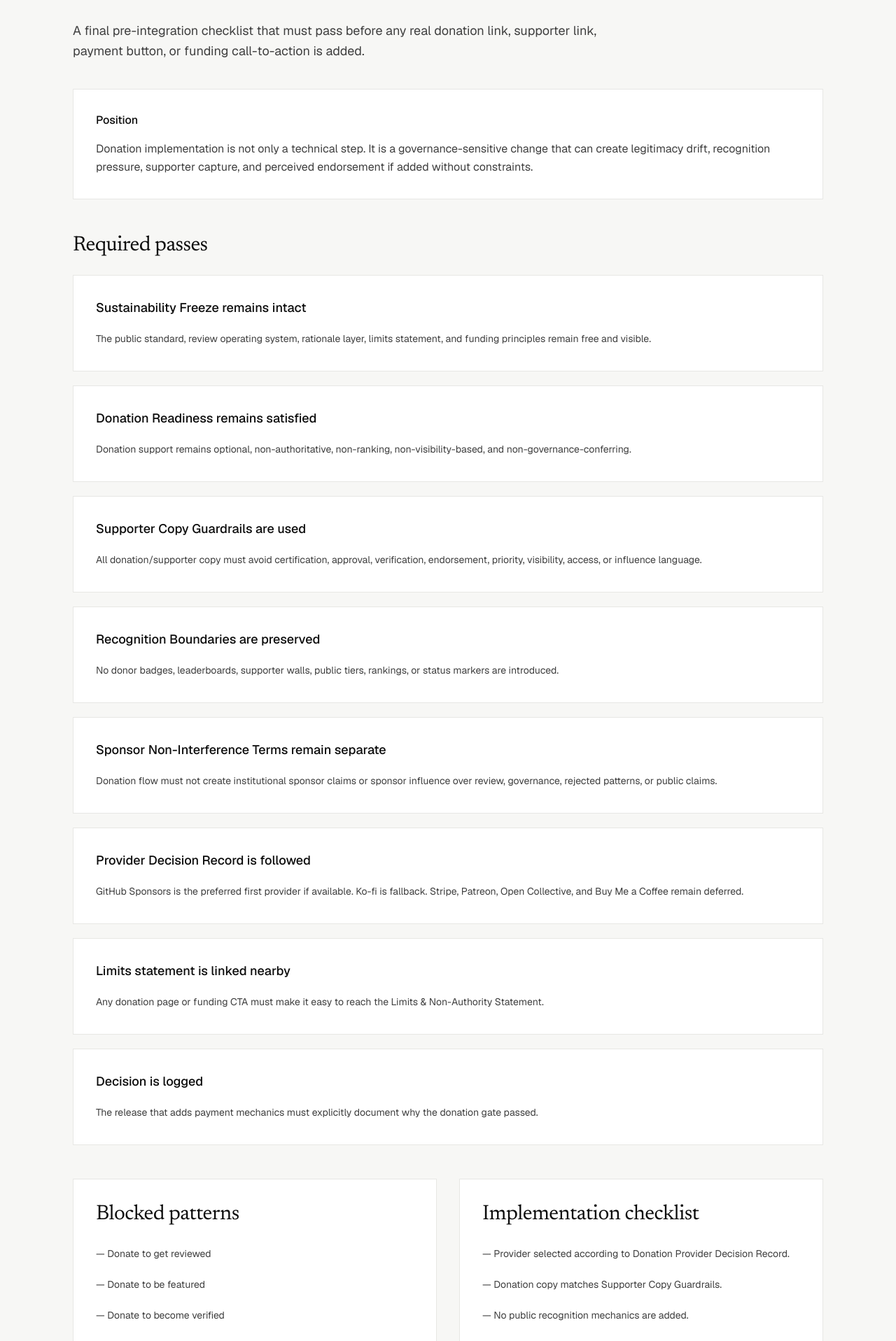
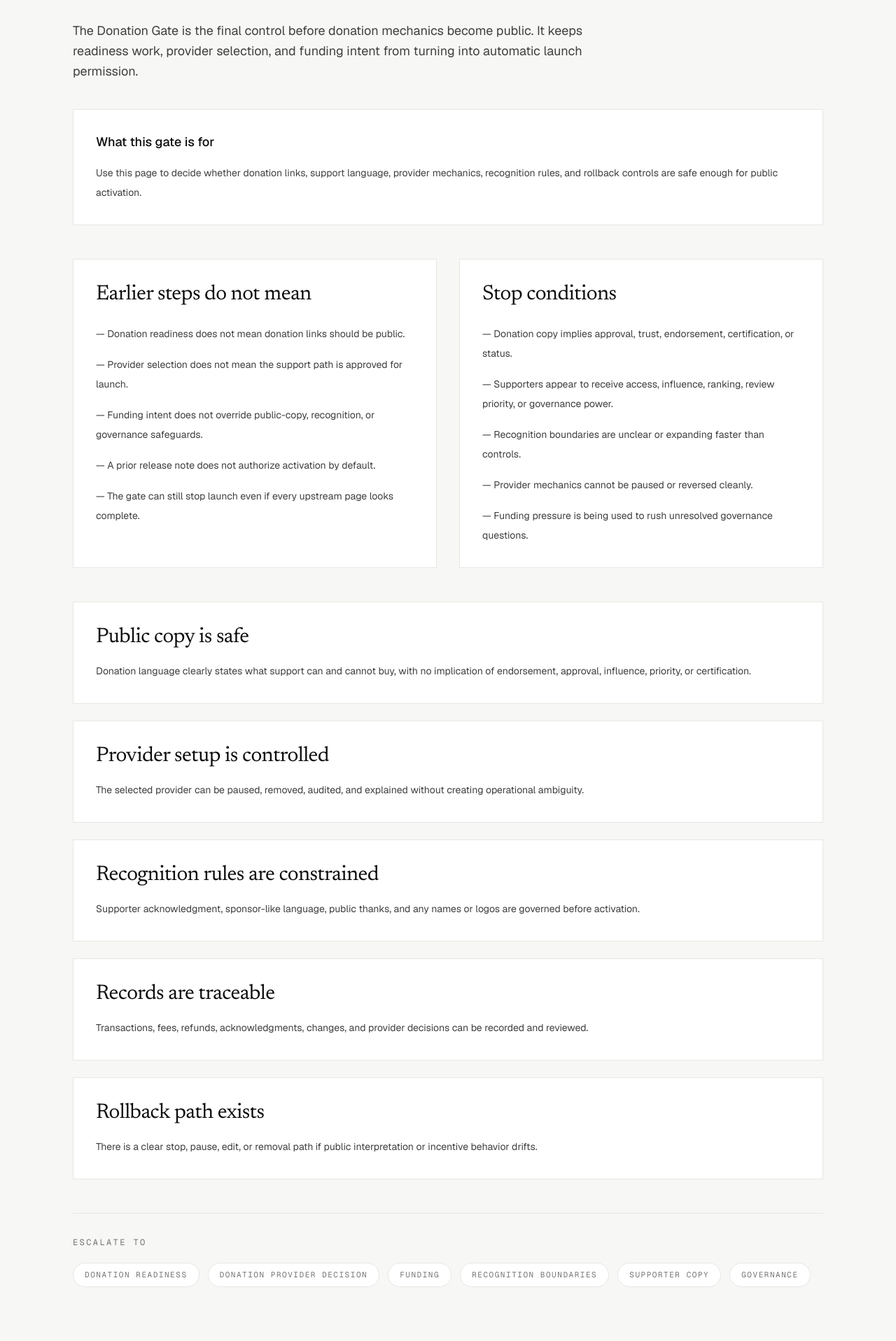
Before and after one commit to zacharymplace/creative-bridge, a Next.js app: page /donation-gate in a window 1280 px wide. Shown: the part 203-2120 px from the top of the page at 70% size. Built offline with nearby package versions, Linux system fonts and the light colour scheme.

Commit message:
Refine donation gate for readers

```diff
--- a/package.json
+++ b/package.json
@@ -1,6 +1,6 @@
 {
   "name": "creative-bridge",
-  "version": "3.46.0",
+  "version": "3.47.0",
   "private": true,
   "scripts": {
     "prebuild": "node scripts/sync-public-assets.mjs",
--- a/scripts/qa-static-export.mjs
+++ b/scripts/qa-static-export.mjs
@@ -105,6 +105,8 @@ const requiredFiles = [
   "docs/releases/v3.44.0.md",
   "docs/releases/v3.45.0.md",
   "docs/releases/v3.46.0.md",
+  "docs/releases/v3.47.0.md",
+  "docs/system/donation-gate-reader-pass.md",
   "docs/system/donation-readiness-reader-pass.md",
   "docs/system/donation-provider-decision-reader-pass.md",
   "docs/system/payment-provider-evaluation-reader-pass.md",
--- a/scripts/sync-public-assets.mjs
+++ b/scripts/sync-public-assets.mjs
@@ -97,6 +97,8 @@ const markdownFiles = [
   "releases/v3.44.0.md",
   "releases/v3.45.0.md",
   "releases/v3.46.0.md",
+  "releases/v3.47.0.md",
+  "system/donation-gate-reader-pass.md",
   "system/donation-readiness-reader-pass.md",
   "system/donation-provider-decision-reader-pass.md",
   "system/payment-provider-evaluation-reader-pass.md",
--- a/src/app/donation-gate/page.tsx
+++ b/src/app/donation-gate/page.tsx
@@ -1,83 +1,143 @@
-import { donationImplementationGate } from "@/content/donation-gate/donation-gate";
+import Link from "next/link";
+
+const earlierStepsDoNotMean = [
+  "Donation readiness does not mean donation links should be public.",
+  "Provider selection does not mean the support path is approved for launch.",
+  "Funding intent does not override public-copy, recognition, or governance safeguards.",
+  "A prior release note does not authorize activation by default.",
+  "The gate can still stop launch even if every upstream page looks complete.",
+];
+
+const gateConditions = [
+  {
+    title: "Public copy is safe",
+    description:
+      "Donation language clearly states what support can and cannot buy, with no implication of endorsement, approval, influence, priority, or certification.",
+  },
+  {
+    title: "Provider setup is controlled",
+    description:
+      "The selected provider can be paused, removed, audited, and explained without creating operational ambiguity.",
+  },
+  {
+    title: "Recognition rules are constrained",
+    description:
+      "Supporter acknowledgment, sponsor-like language, public thanks, and any names or logos are governed before activation.",
+  },
+  {
+    title: "Records are traceable",
+    description:
+      "Transactions, fees, refunds, acknowledgments, changes, and provider decisions can be recorded and reviewed.",
+  },
+  {
+    title: "Rollback path exists",
+    description:
+      "There is a clear stop, pause, edit, or removal path if public interpretation or incentive behavior drifts.",
+  },
+];
+
+const stopConditions = [
+  "Donation copy implies approval, trust, endorsement, certification, or status.",
+  "Supporters appear to receive access, influence, ranking, review priority, or governance power.",
+  "Recognition boundaries are unclear or expanding faster than controls.",
+  "Provider mechanics cannot be paused or reversed cleanly.",
+  "Funding pressure is being used to rush unresolved governance questions.",
+];
+
+const escalationPaths = [
+  { label: "Donation Readiness", href: "/donation-readiness" },
+  { label: "Donation Provider Decision", href: "/donation-provider-decision" },
+  { label: "Funding", href: "/funding" },
+  { label: "Recognition Boundaries", href: "/recognition-boundaries" },
+  { label: "Supporter Copy", href: "/supporter-copy" },
+  { label: "Governance", href: "/governance" },
+];
 
 export default function DonationGatePage() {
   return (
     <main>
       <section className="cb-container cb-section-y">
         <p className="font-mono text-[13px] uppercase tracking-[0.18em] text-[var(--cb-muted)]">
-          Version {donationImplementationGate.version}
+          Launch control and activation boundary
         </p>
 
         <h1 className="cb-display mt-4 max-w-4xl text-4xl tracking-tight text-[var(--cb-ink)] sm:text-5xl sm:leading-tight">
-          {donationImplementationGate.title}
+          Donation Gate
         </h1>
 
         <p className="mt-6 max-w-3xl text-lg leading-relaxed text-[var(--cb-body)]">
-          {donationImplementationGate.summary}
+          The Donation Gate is the final control before donation mechanics
+          become public. It keeps readiness work, provider selection, and
+          funding intent from turning into automatic launch permission.
         </p>
 
-        <div className="mt-10 border border-[var(--cb-border)] bg-[var(--cb-surface)] p-6 sm:p-8">
-          <h2 className="text-base font-medium text-[var(--cb-ink)]">
-            Position
+        <section className="mt-10 border border-[var(--cb-border)] bg-[var(--cb-surface)] p-6 sm:p-8">
+          <h2 className="text-lg font-medium text-[var(--cb-ink)]">
+            What this gate is for
           </h2>
-          <p className="mt-4 text-base leading-relaxed text-[var(--cb-body)]">
-            {donationImplementationGate.position}
+          <p className="mt-4 text-sm leading-7 text-[var(--cb-body)]">
+            Use this page to decide whether donation links, support language,
+            provider mechanics, recognition rules, and rollback controls are
+            safe enough for public activation.
           </p>
-        </div>
-
-        <section className="mt-12">
-          <h2 className="cb-display text-3xl text-[var(--cb-ink)]">
-            Required passes
-          </h2>
-
-          <div className="mt-6 grid gap-5">
-            {donationImplementationGate.requiredPasses.map((item) => (
-              <article
-                key={item.title}
-                className="border border-[var(--cb-border)] bg-[var(--cb-surface)] p-6 sm:p-8"
-              >
-                <h3 className="text-lg font-medium text-[var(--cb-ink)]">
-                  {item.title}
-                </h3>
-                <p className="mt-4 text-sm leading-7 text-[var(--cb-body)]">
-                  {item.body}
-                </p>
-              </article>
-            ))}
-          </div>
         </section>
 
         <section className="mt-12 grid gap-8 lg:grid-cols-2">
-          <div className="border border-[var(--cb-border)] bg-[var(--cb-surface)] p-6 sm:p-8">
+          <article className="border border-[var(--cb-border)] bg-[var(--cb-surface)] p-6 sm:p-8">
             <h2 className="cb-display text-3xl text-[var(--cb-ink)]">
-              Blocked patterns
+              Earlier steps do not mean
             </h2>
             <ul className="mt-6 space-y-4 text-sm leading-7 text-[var(--cb-body)]">
-              {donationImplementationGate.blockedPatterns.map((item) => (
+              {earlierStepsDoNotMean.map((item) => (
                 <li key={item}>— {item}</li>
               ))}
             </ul>
-          </div>
+          </article>
 
-          <div className="border border-[var(--cb-border)] bg-[var(--cb-surface)] p-6 sm:p-8">
+          <article className="border border-[var(--cb-border)] bg-[var(--cb-surface)] p-6 sm:p-8">
             <h2 className="cb-display text-3xl text-[var(--cb-ink)]">
-              Implementation checklist
+              Stop conditions
             </h2>
             <ul className="mt-6 space-y-4 text-sm leading-7 text-[var(--cb-body)]">
-              {donationImplementationGate.implementationChecklist.map((item) => (
+              {stopConditions.map((item) => (
                 <li key={item}>— {item}</li>
               ))}
             </ul>
-          </div>
+          </article>
+        </section>
+
+        <section className="mt-12 grid gap-6">
+          {gateConditions.map((item) => (
+            <article
+              key={item.title}
+              className="border border-[var(--cb-border)] bg-[var(--cb-surface)] p-6 sm:p-8"
+            >
+              <h2 className="cb-display text-3xl text-[var(--cb-ink)]">
+                {item.title}
+              </h2>
+              <p className="mt-4 text-sm leading-7 text-[var(--cb-body)]">
+                {item.description}
+              </p>
+            </article>
+          ))}
         </section>
 
         <section className="mt-12 border-t border-[var(--cb-border)] pt-8">
           <h2 className="font-mono text-[12px] uppercase tracking-[0.2em] text-[var(--cb-muted)]">
-            Release decision
+            Escalate to
           </h2>
-          <p className="mt-4 max-w-3xl text-sm leading-7 text-[var(--cb-body)]">
-            {donationImplementationGate.releaseDecision}
-          </p>
+
+          <div className="mt-5 flex flex-wrap gap-3">
+            {escalationPaths.map((item) => (
+              <Link
+                key={item.href}
+                href={item.href}
+                className="rounded-full border border-[var(--cb-border)] bg-white px-4 py-2 font-mono text-[11px] uppercase tracking-[0.14em] text-[var(--cb-muted)] underline-offset-4 hover:underline"
+              >
+                {item.label}
+              </Link>
+            ))}
+          </div>
         </section>
       </section>
     </main>
```
Also changed, not shown: 2 other files (tests, documents, lock files or other folders).
